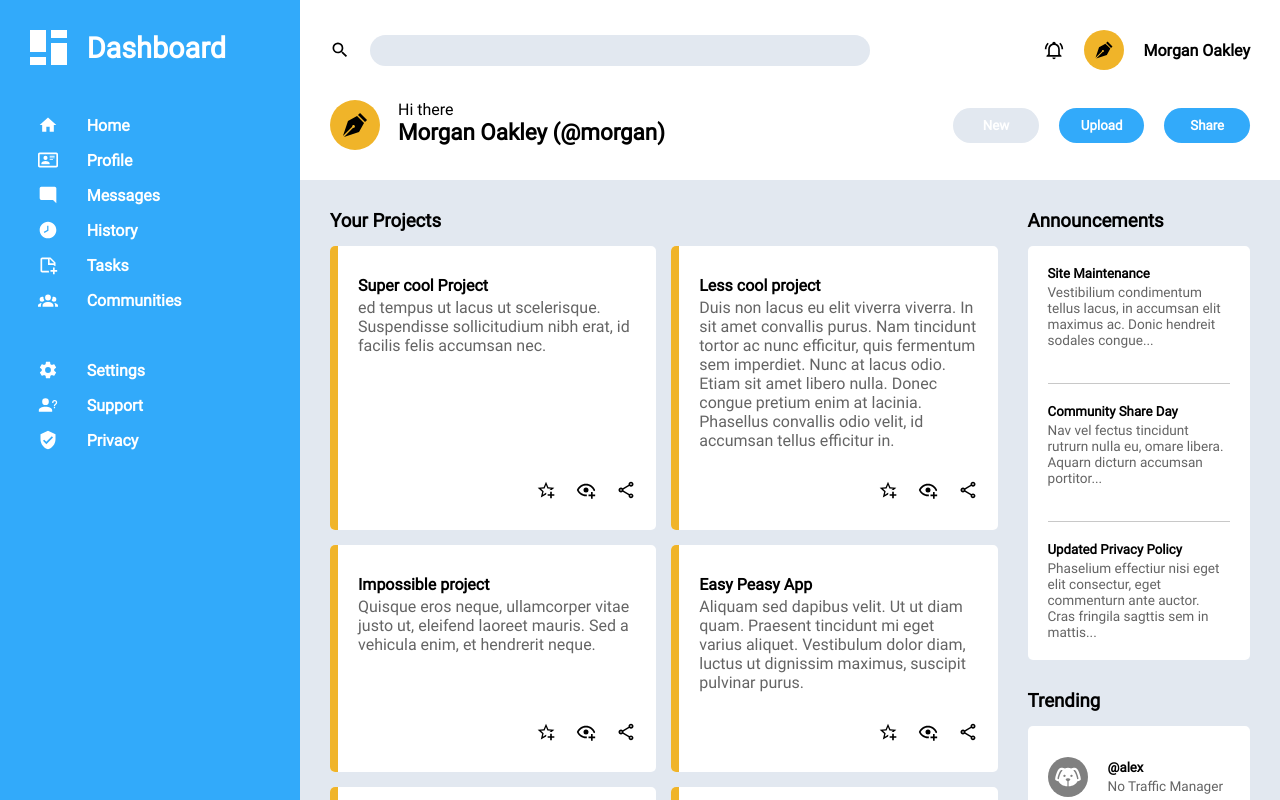
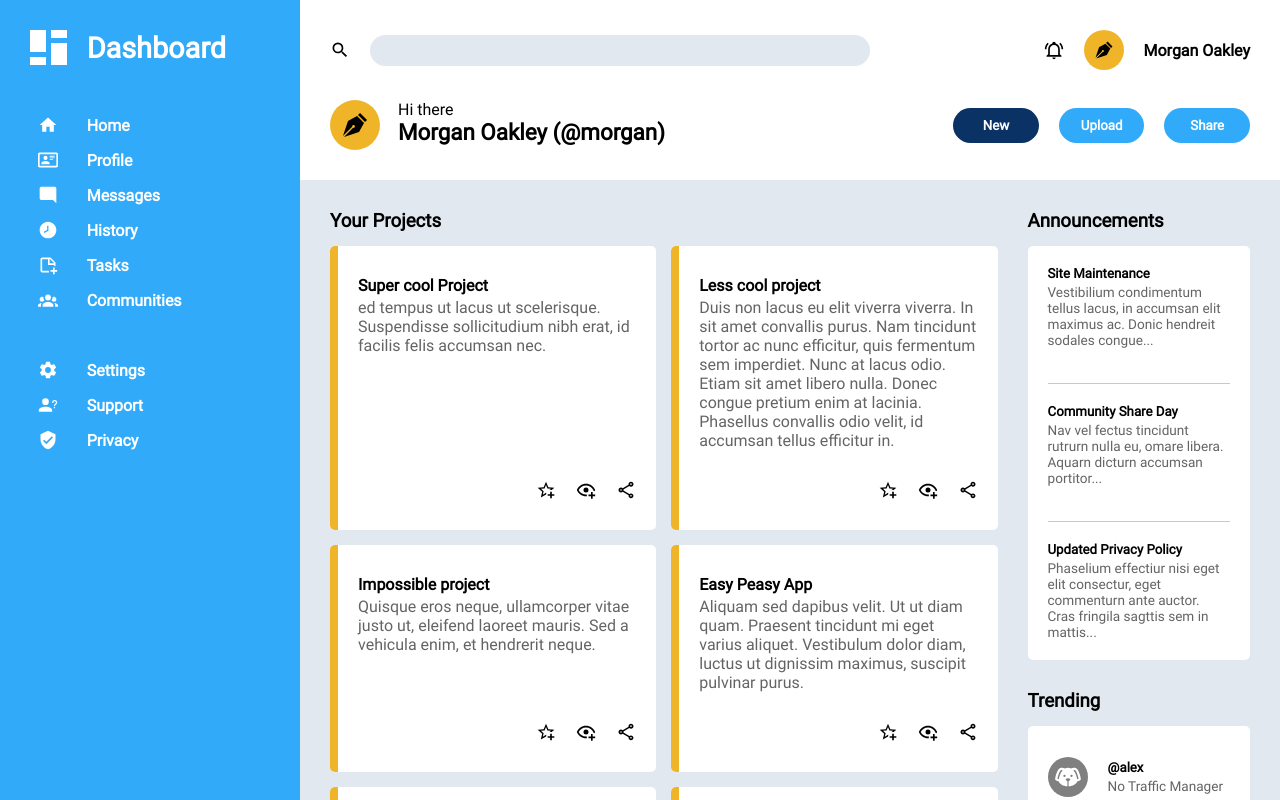
Before and after one commit to MichaelHelgesen/odin-admin-dashboard, a plain HTML site: page index.html in a window 1280 px wide. In both pictures the pointer is over the button "New". Shown: the top 800 px of the page. Drawn offline with Linux system fonts and the light colour scheme.

Commit message:
Change hoverstat on buttons

```diff
--- a/style.css
+++ b/style.css
@@ -324,7 +324,8 @@ h2 {
 }
 
 .upload-menu button:hover {
-   background-color: var(--background-color);
+   background-color: rgb(10 50 100);
+   cursor: pointer;
 }
 
 .user-profile {
@@ -364,7 +365,7 @@ h2 {
     grid-template-columns: 300px 3fr;
     grid-template-rows: min-content 1fr;
     height: 100vh;
-    width: 100vw;
+    width: 100%;
 }
 
 @media screen and (max-width: 1200px) {
```
